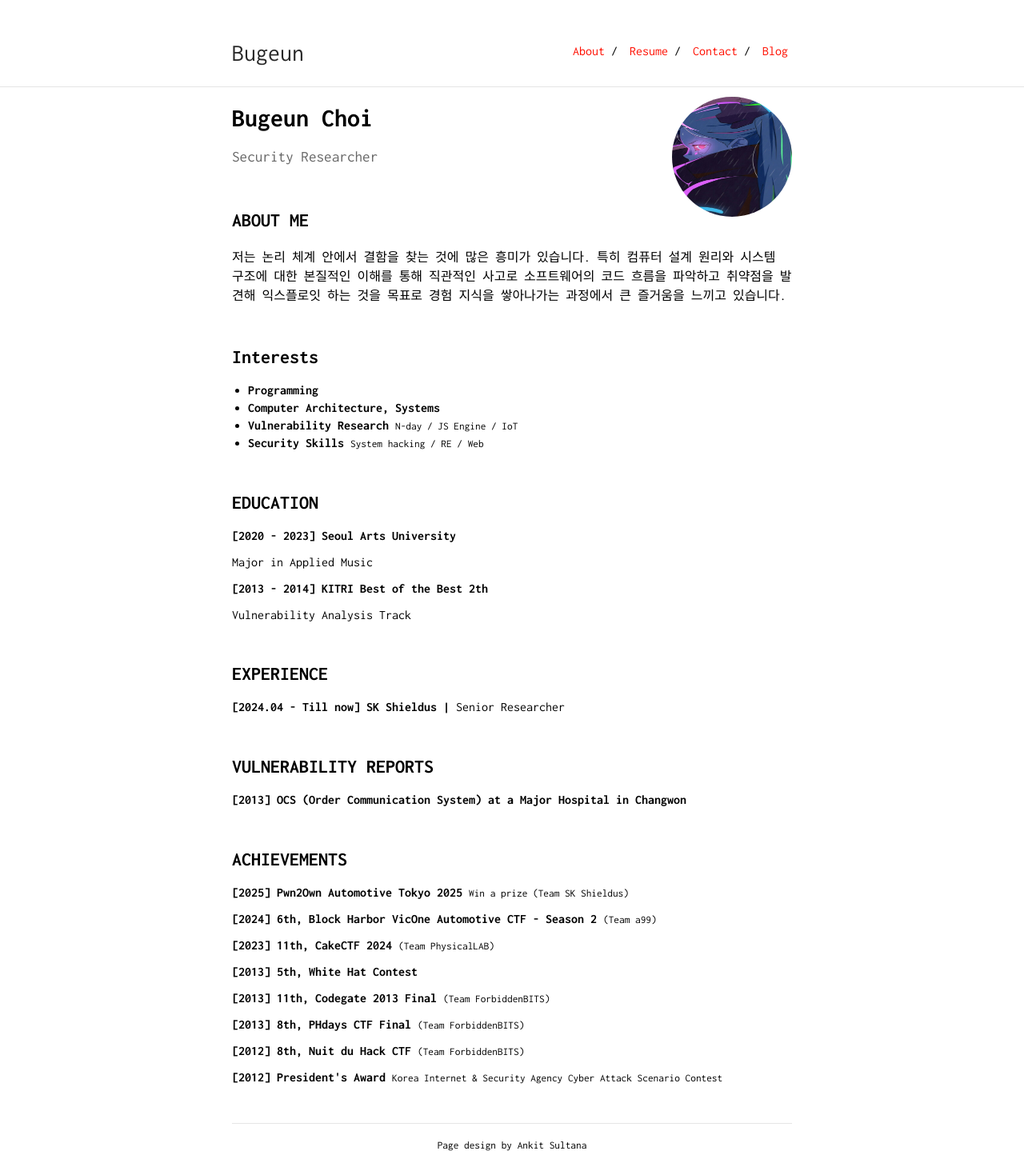
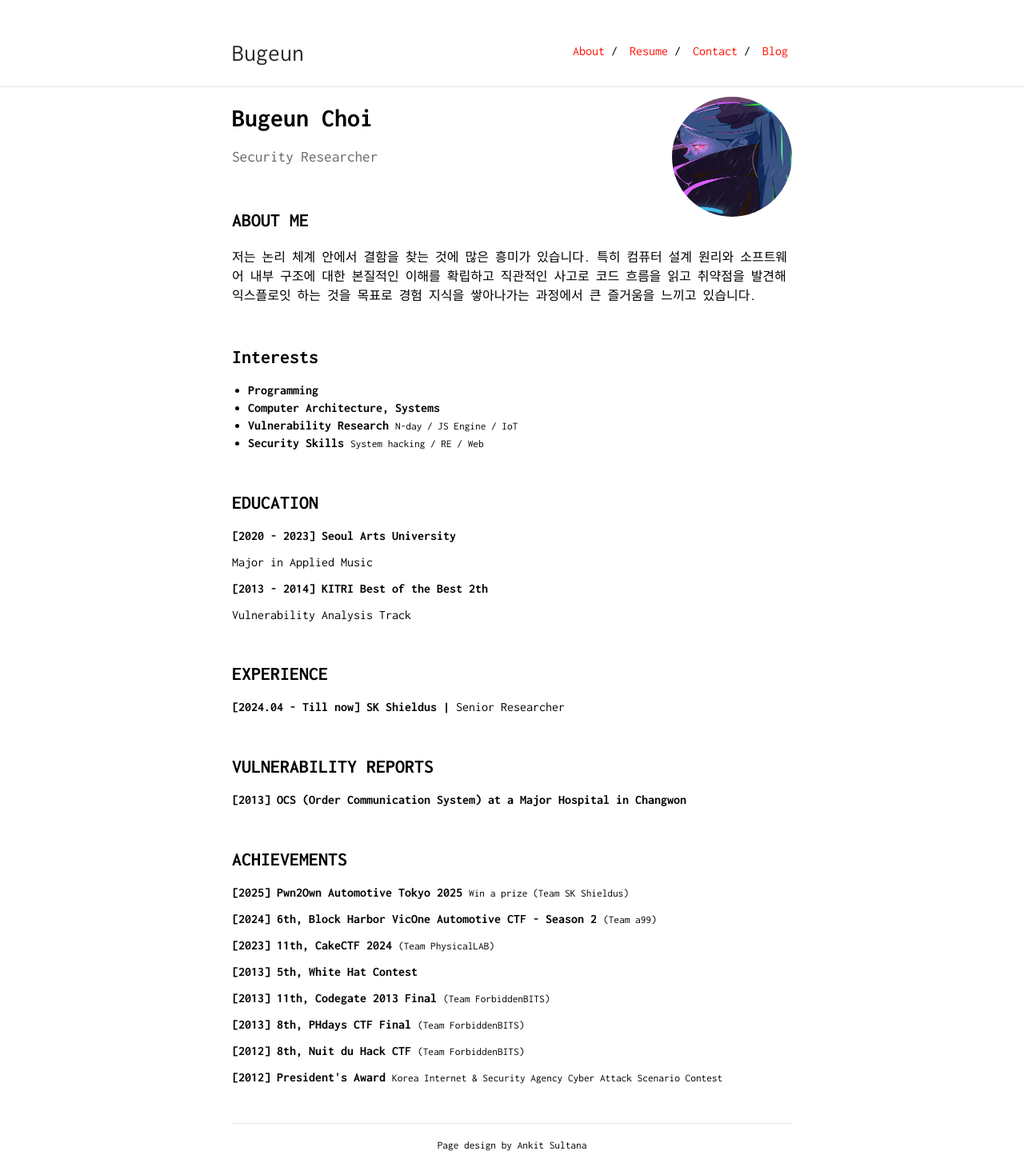
Before and after one commit to Bugeun/bugeun.github.io, a Jekyll site: the page built from index.md, in a window 1280 px wide. Shown: the whole page at 80% size. Built offline with Jekyll 4.4.1, drawn with Linux system fonts in a browser that asks for light colours.

Commit message:
Update index.md

```diff
--- a/index.md
+++ b/index.md
@@ -11,7 +11,7 @@ Security Researcher
 
 ## ABOUT ME
 
-<p>저는 논리 체계 안에서 결함을 찾는 것에 많은 흥미가 있습니다. 특히 컴퓨터 설계 원리와 시스템 구조에 대한 본질적인 이해를 통해 직관적인 사고로 소프트웨어의 코드 흐름을 파악하고 취약점을 발견해 익스플로잇 하는 것을 목표로 경험 지식을 쌓아나가는 과정에서 큰 즐거움을 느끼고 있습니다. </p>
+<p>저는 논리 체계 안에서 결함을 찾는 것에 많은 흥미가 있습니다. 특히 컴퓨터 설계 원리와 소프트웨어 내부 구조에 대한 본질적인 이해를 확립하고 직관적인 사고로 코드 흐름을 읽고 취약점을 발견해 익스플로잇 하는 것을 목표로 경험 지식을 쌓아나가는 과정에서 큰 즐거움을 느끼고 있습니다. </p>
 
 &nbsp;
 
```
